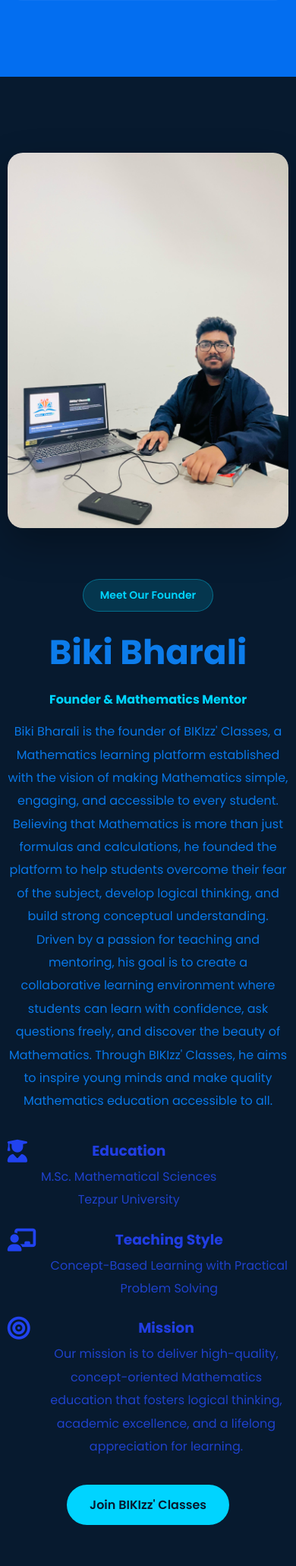
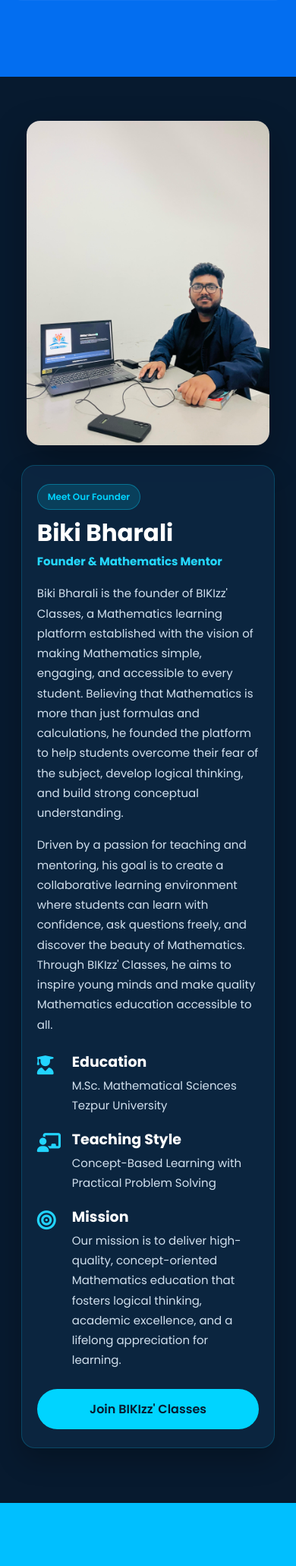
Before and after one commit to bikizzzclasses-dev/BIKIzz-Classes, a Flask app: page /about in a window 390 px wide. Shown: the part 2430-4491 px from the top of the page at 76% size. Run offline with Flask 3, Linux system fonts and the light colour scheme; some libraries are stand-ins or nearby versions.

Commit message:
Improve mobile About page layout

```diff
--- a/static/about.css
+++ b/static/about.css
@@ -873,4 +873,101 @@
     .social-icons {
         justify-content: center !important;
     }
+
+    /* Founder section: readable, app-like layout for narrow screens. */
+    .founder {
+        padding: 58px 0 72px;
+        background: #071a2f;
+    }
+
+    .founder-container {
+        gap: 26px;
+        padding: 0 18px;
+    }
+
+    .founder-image,
+    .founder-content {
+        width: 100%;
+    }
+
+    .founder-image img {
+        display: block;
+        width: min(100%, 320px);
+        margin: 0 auto;
+        border-radius: 18px;
+    }
+
+    .founder-content {
+        text-align: left;
+        padding: 24px 20px;
+        border: 1px solid rgba(0, 212, 255, 0.2);
+        border-radius: 18px;
+        background: rgba(12, 39, 66, 0.92);
+        box-shadow: 0 16px 35px rgba(0, 0, 0, 0.24);
+        box-sizing: border-box;
+    }
+
+    .founder-content .section-tag {
+        margin-bottom: 12px;
+        padding: 7px 13px;
+        font-size: 12px;
+    }
+
+    .founder-content h2 {
+        color: #ffffff;
+        font-size: 31px;
+        line-height: 1.18;
+        margin: 0 0 8px;
+    }
+
+    .founder-content h4 {
+        color: #25d8ff;
+        font-size: 15px;
+        margin: 0 0 18px;
+    }
+
+    .founder-content p,
+    .info-box p {
+        color: #d1e0ee;
+        font-size: 15px;
+        line-height: 1.75;
+        margin: 0 0 16px;
+    }
+
+    .founder-info {
+        margin: 24px 0;
+    }
+
+    .info-box {
+        display: grid;
+        grid-template-columns: 34px minmax(0, 1fr);
+        align-items: start;
+        gap: 12px;
+        margin-bottom: 20px;
+    }
+
+    .info-box i {
+        color: #22d4ff;
+        font-size: 25px;
+        line-height: 1.35;
+    }
+
+    .info-box h3 {
+        color: #ffffff;
+        font-size: 19px;
+        line-height: 1.3;
+        margin: 0 0 5px;
+    }
+
+    .info-box p {
+        margin: 0;
+    }
+
+    .founder-content .btn-blue {
+        display: block;
+        width: 100%;
+        padding: 14px 16px;
+        text-align: center;
+        box-sizing: border-box;
+    }
 }
--- a/templates/about.html
+++ b/templates/about.html
@@ -10,7 +10,7 @@
 {% include 'pwa_head.html' %}
 
 <link rel="stylesheet" href="{{ url_for('static', filename='style.css', v='faculty-premium-2') }}">
-<link rel="stylesheet" href="{{ url_for('static', filename='about.css') }}">
+<link rel="stylesheet" href="{{ url_for('static', filename='about.css', v='mobile-founder-1') }}">
 
 <link href="https://fonts.googleapis.com/css2?family=Poppins:wght@300;400;500;600;700;800&display=swap" rel="stylesheet">
 <!-- Font Awesome Latest CDN for Solid & Brand Icons -->
```
